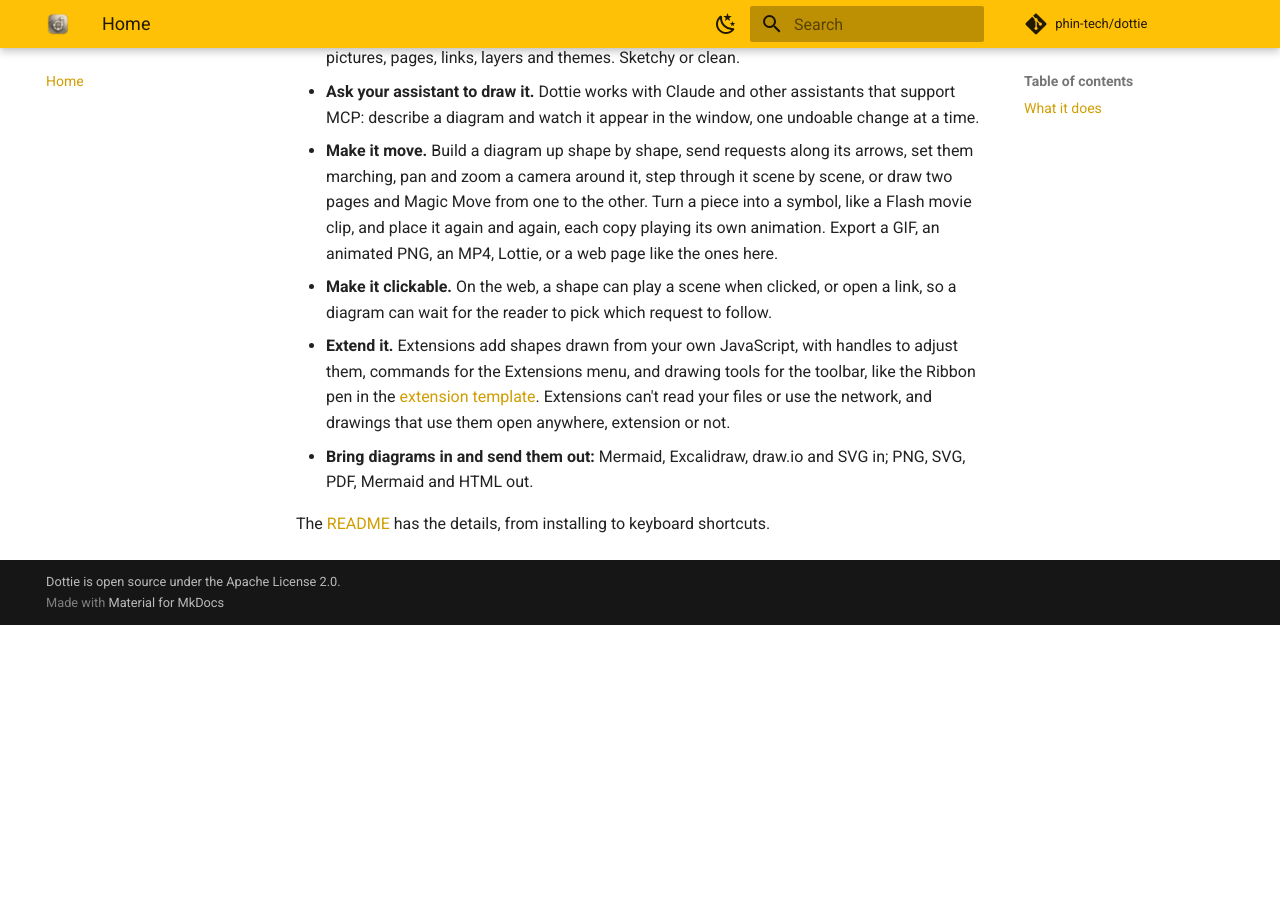
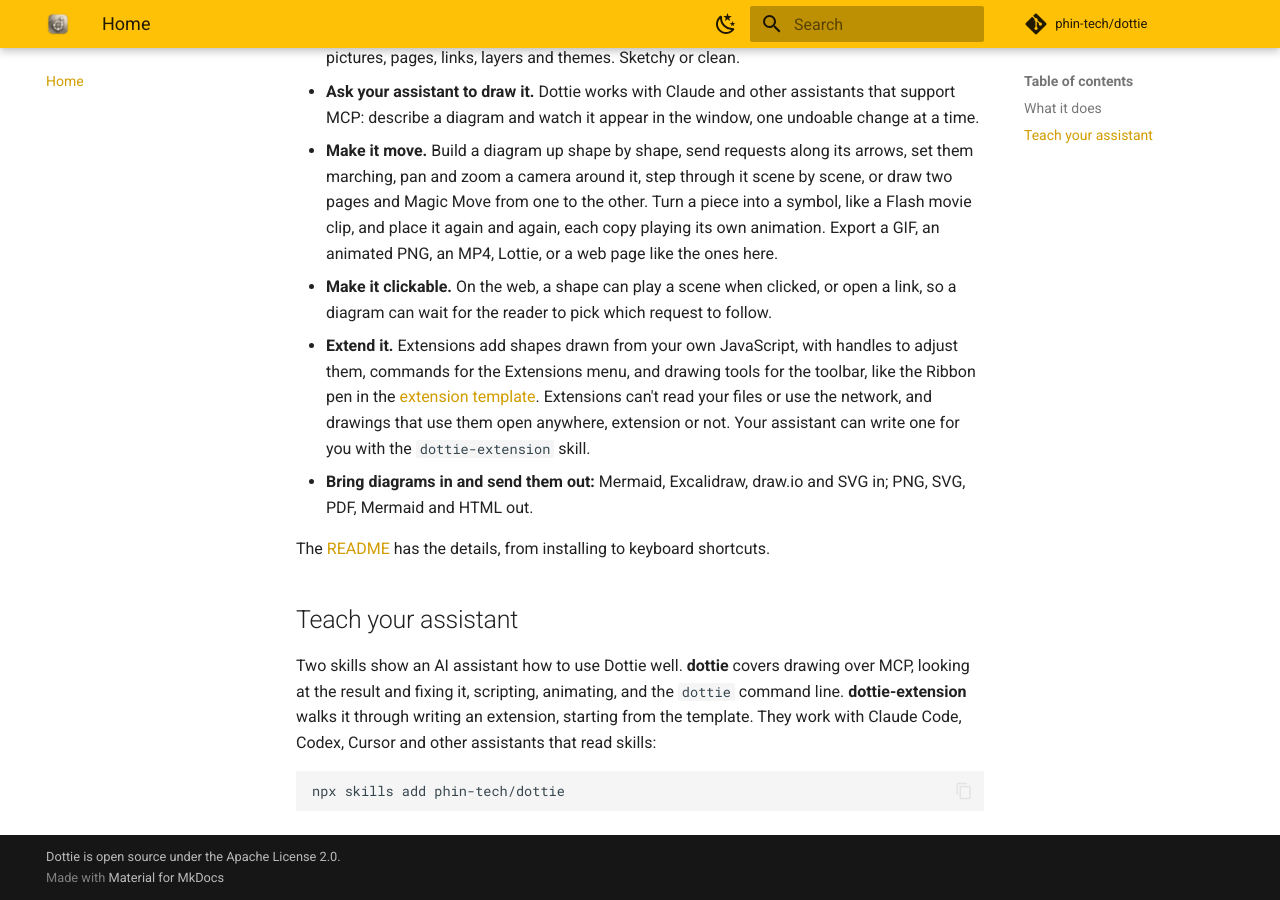
Before and after one commit to phin-tech/dottie, an MkDocs documentation site: the page built from website/docs/index.md, in a window 1280 px wide and 900 px high, scrolled down 582 px. Built offline with MkDocs 1.6.1 and Material for MkDocs 9.7.7, drawn with Linux system fonts in a browser that asks for light colours; comment, search, counter and statistics services are not loaded; before the commit the page ends 1207 px from its top, so only the background shows below that.

Commit message:
Site: the skills, and npx skills add phin-tech/dottie
Co-Authored-By: Claude Opus 5.5 <noreply@anthropic.com>

````diff
--- a/website/docs/index.md
+++ b/website/docs/index.md
@@ -30,9 +30,21 @@ arrow keys.
 - **Extend it.** Extensions add shapes drawn from your own JavaScript, with handles to adjust them, commands
   for the Extensions menu, and drawing tools for the toolbar, like the Ribbon pen in the
   [extension template](https://github.com/phin-tech/dottie/tree/main/extension-template). Extensions can't read
-  your files or use the network, and drawings that use them open anywhere, extension or not.
+  your files or use the network, and drawings that use them open anywhere, extension or not. Your assistant can
+  write one for you with the `dottie-extension` skill.
 - **Bring diagrams in and send them out:** Mermaid, Excalidraw, draw.io and SVG in; PNG, SVG, PDF, Mermaid
   and HTML out.
 
 The [README](https://github.com/phin-tech/dottie#readme) has the details, from installing to keyboard
 shortcuts.
+
+## Teach your assistant
+
+Two skills show an AI assistant how to use Dottie well. **dottie** covers drawing over MCP, looking at the
+result and fixing it, scripting, animating, and the `dottie` command line. **dottie-extension** walks it through
+writing an extension, starting from the template. They work with Claude Code, Codex, Cursor and other assistants
+that read skills:
+
+```sh
+npx skills add phin-tech/dottie
+```
````
